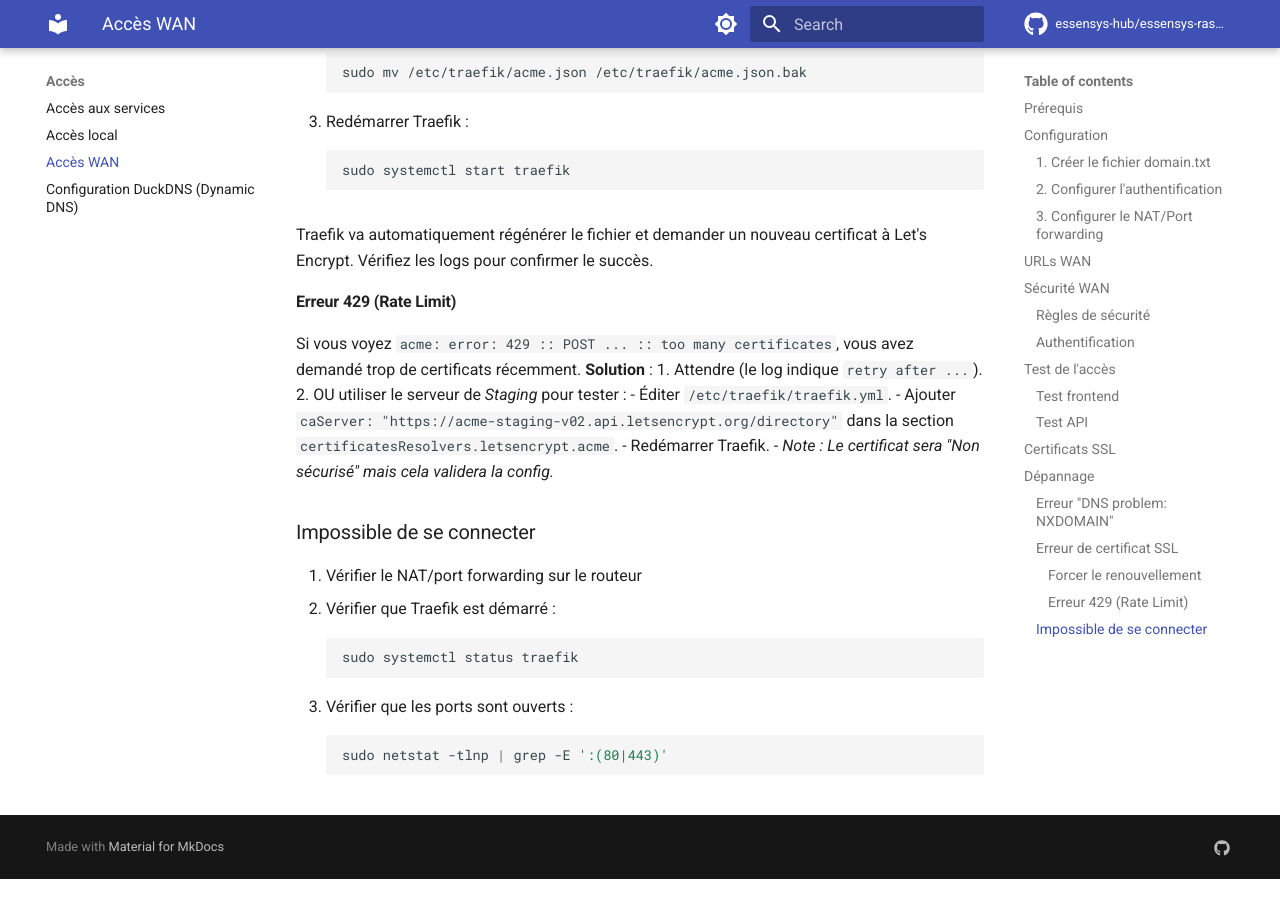
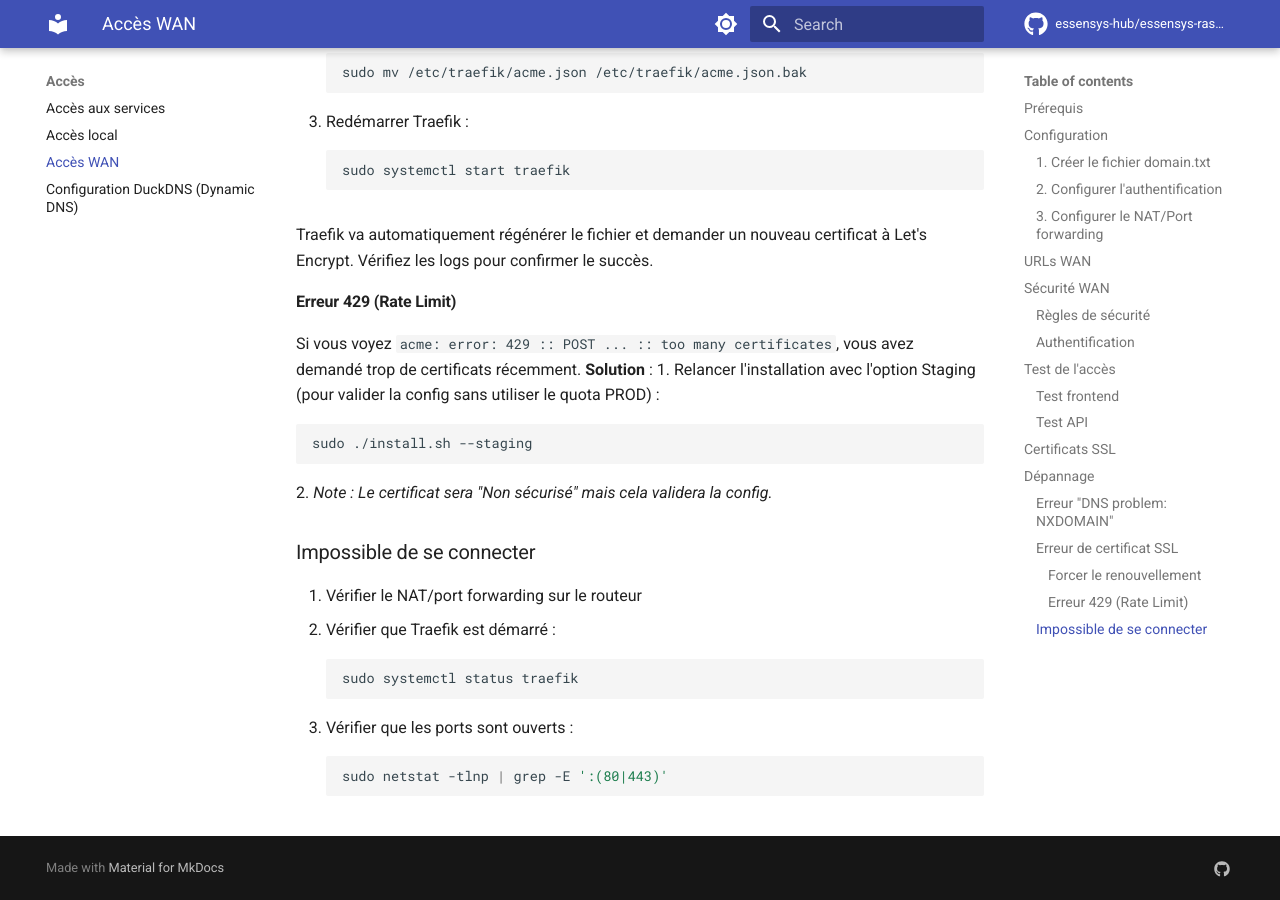
Before and after one commit to essensys-hub/essensys-raspberry-install, an MkDocs documentation site: the page built from docs/acces/wan.md, in a window 1280 px wide and 900 px high, scrolled down 3069 px. Built offline with MkDocs 1.6.1 and Material for MkDocs 9.7.7, drawn with Linux system fonts in a browser that asks for light colours; comment, search, counter and statistics services are not loaded; the version menu is left out; before the commit the page ends 3948 px from its top, so only the background shows below that.

Commit message:
Feat: Add --staging option to install.sh for Let's Encrypt testing

````diff
--- a/docs/acces/wan.md
+++ b/docs/acces/wan.md
@@ -134,12 +134,11 @@ Traefik va automatiquement régénérer le fichier et demander un nouveau certif
 #### Erreur 429 (Rate Limit)
 Si vous voyez `acme: error: 429 :: POST ... :: too many certificates`, vous avez demandé trop de certificats récemment.
 **Solution** :
-1. Attendre (le log indique `retry after ...`).
-2. OU utiliser le serveur de *Staging* pour tester :
-   - Éditer `/etc/traefik/traefik.yml`.
-   - Ajouter `caServer: "https://acme-staging-v02.api.letsencrypt.org/directory"` dans la section `certificatesResolvers.letsencrypt.acme`.
-   - Redémarrer Traefik.
-   - *Note : Le certificat sera "Non sécurisé" mais cela validera la config.*
+1. Relancer l'installation avec l'option Staging (pour valider la config sans utiliser le quota PROD) :
+   ```bash
+   sudo ./install.sh --staging
+   ```
+2. *Note : Le certificat sera "Non sécurisé" mais cela validera la config.*
 
 ### Impossible de se connecter
 
````
Also changed, not shown: docs/installation/essensys-installation.md (+5 -0 lines), 1 other file.
